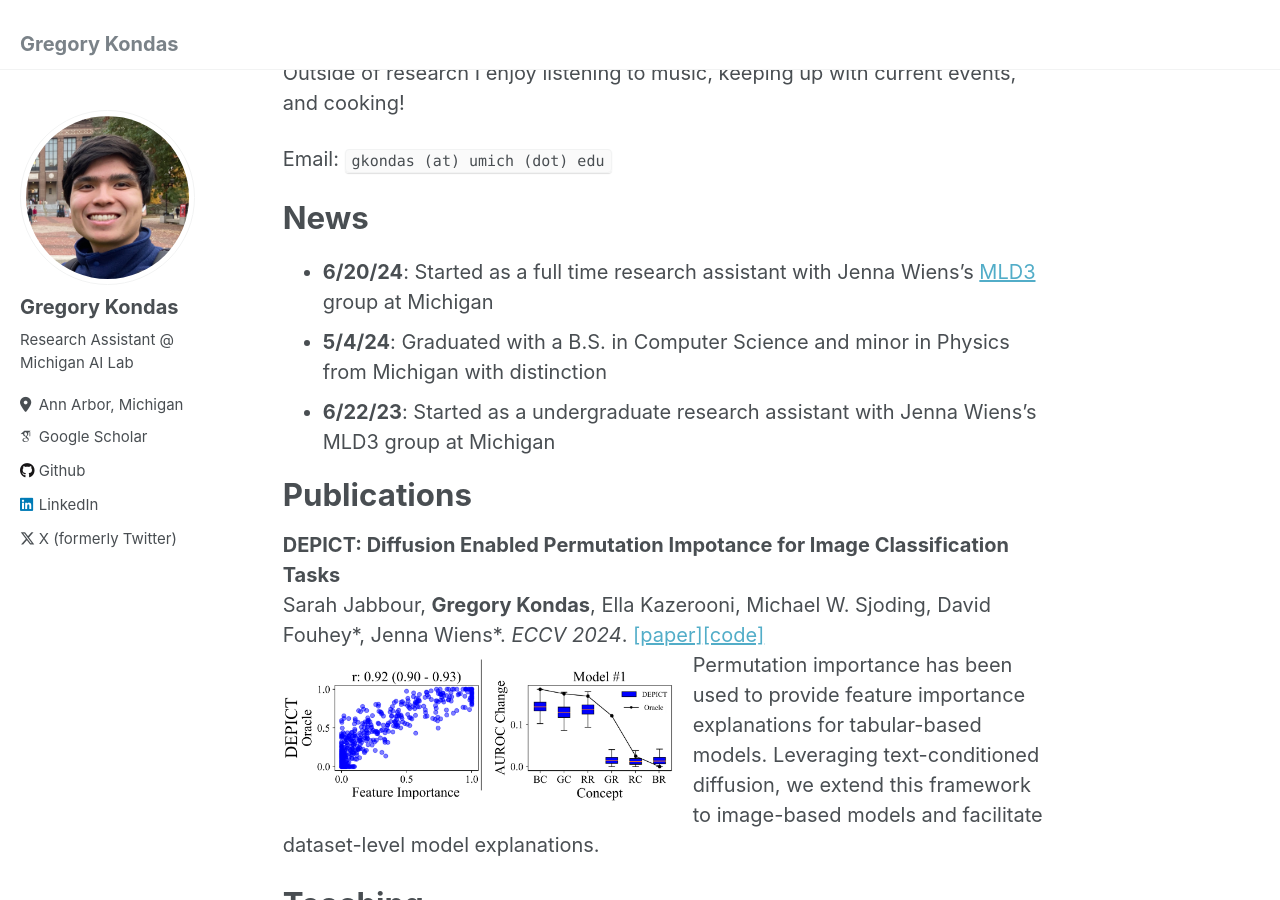
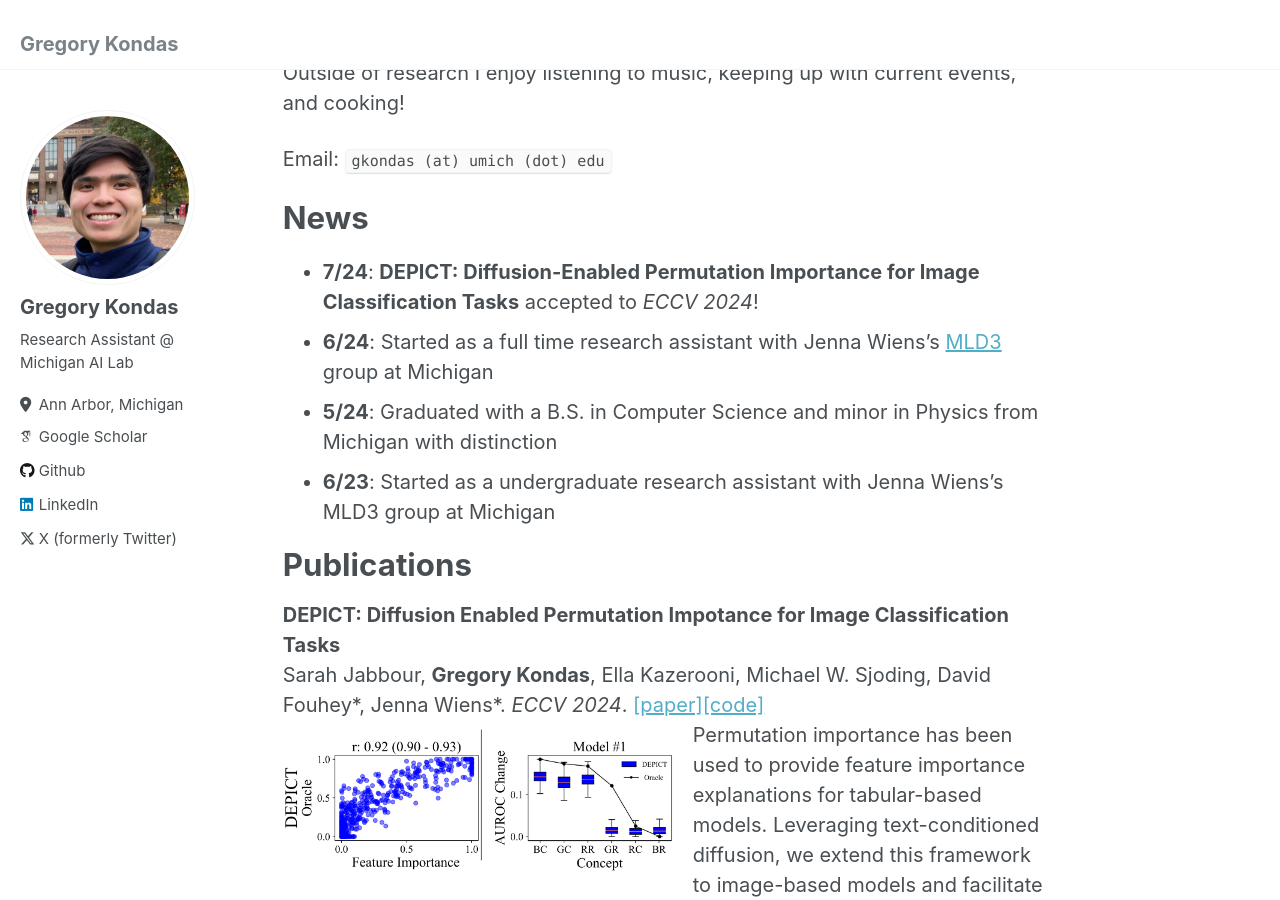
Before and after one commit to gkondas/gkondas.github.io, a Jekyll site: the page built from _pages/about.md, in a window 1280 px wide and 900 px high, scrolled down 533 px. Built offline with Jekyll 4.4.1, drawn with Linux system fonts in a browser that asks for light colours; some web fonts are replaced; a script that is not in the unit is left out.

Commit message:
news update

```diff
--- a/_pages/about.md
+++ b/_pages/about.md
@@ -20,9 +20,10 @@ Email: `gkondas (at) umich (dot) edu`
 
 News
 ===
-- **6/20/24**: Started as a full time research assistant with Jenna Wiens's [MLD3](https://wiens-group.engin.umich.edu/) group at Michigan
-- **5/4/24**: Graduated with a B.S. in Computer Science and minor in Physics from Michigan with distinction
-- **6/22/23**: Started as a undergraduate research assistant with Jenna Wiens's MLD3 group at Michigan
+- **7/24**: **DEPICT: Diffusion-Enabled Permutation Importance for Image Classification Tasks** accepted to *ECCV 2024*!
+- **6/24**: Started as a full time research assistant with Jenna Wiens's [MLD3](https://wiens-group.engin.umich.edu/) group at Michigan
+- **5/24**: Graduated with a B.S. in Computer Science and minor in Physics from Michigan with distinction
+- **6/23**: Started as a undergraduate research assistant with Jenna Wiens's MLD3 group at Michigan
 
 Publications
 ===
```
